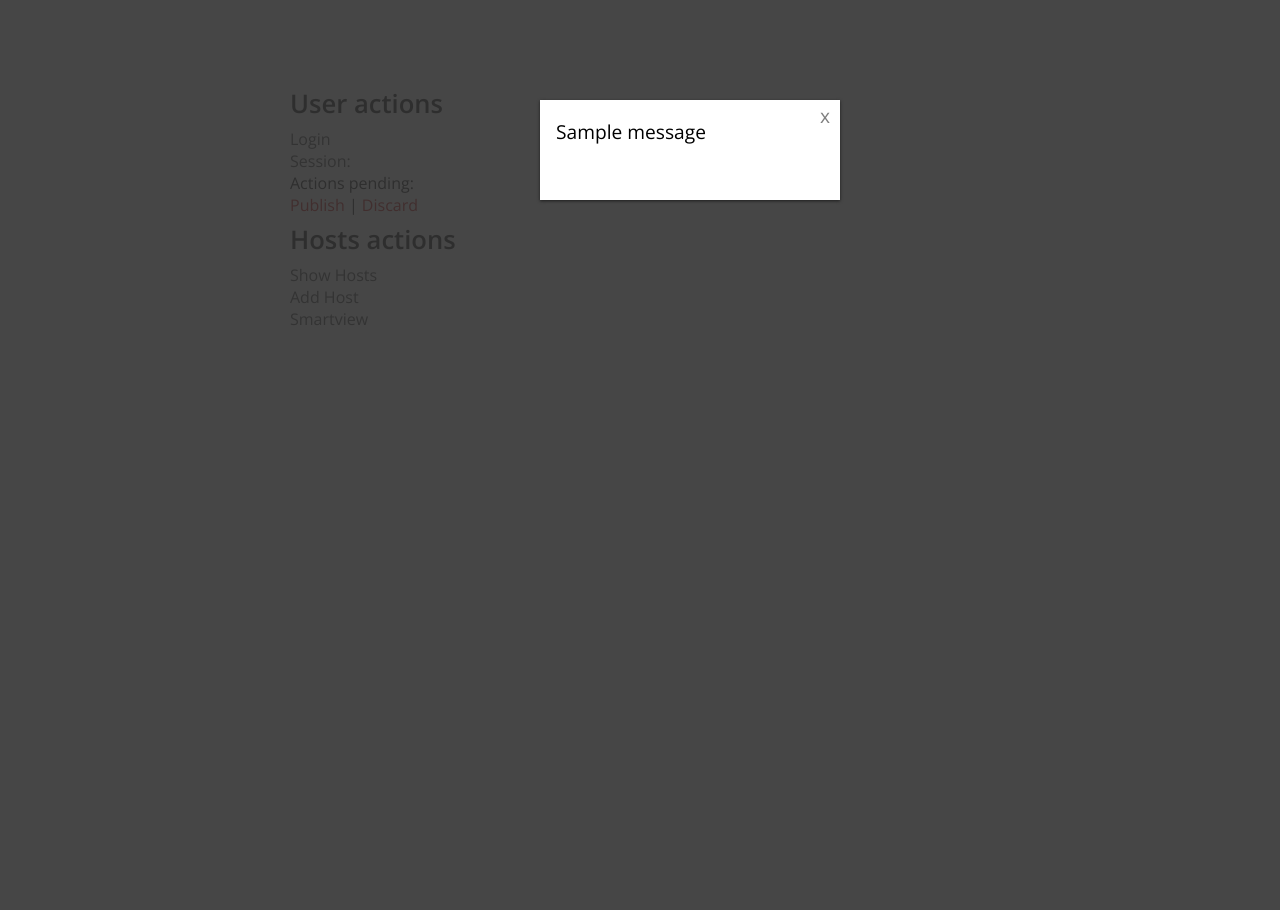
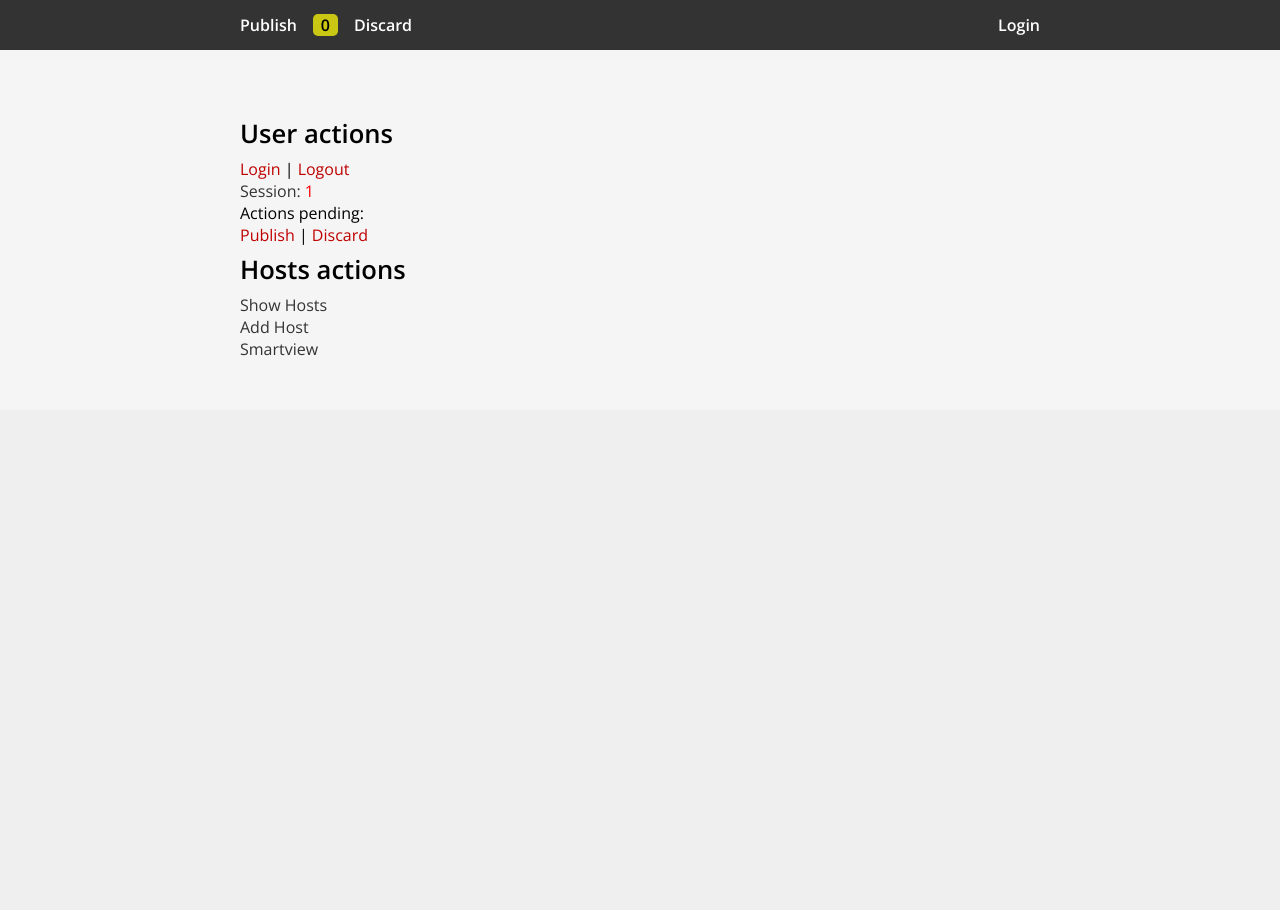
Before and after one commit to manelromero/checkpoint, a Flask app: page / in a window 1280 px wide. Before the commit the page ends 325 px from the top, so only its background shows below. Run offline with Flask 2, Linux system fonts and the light colour scheme; one stand-in notice (Sample message) is shown.

Commit message:
Add top bar

```diff
--- a/app.py
+++ b/app.py
@@ -2,9 +2,9 @@ import requests, json
 from time import strftime
 from datetime import datetime
 from flask import Flask, request, render_template, redirect, url_for, flash
-from forms import HostForm
 from requests.packages.urllib3.exceptions import InsecureRequestWarning
 from models import Host
+from forms import HostForm
 import jinja2
 
 
@@ -16,18 +16,36 @@ app.config.from_object('config')
 
 
 sid = ''
+user = ''
 changes = 0
 
 @app.route('/')
 def home():
-    return render_template('home.html', sid=sid, changes=changes)
+    return render_template('home.html', sid=sid, changes=changes, user=user)
 
 
+# login
 @app.route('/login')
 def register():
-    global sid
+    global sid, user
     sid = login(app.config['USER'], app.config['PASSWORD'])
-    flash('User registered!')
+    data = {}
+    call = api_call('show-session', data, sid)
+    user = call['user-name']
+    flash('User logged in!')
+    return redirect(url_for('home'))
+
+
+#logout
+@app.route('/logout')
+def logout():
+    global sid, user
+    data = {}
+    call = api_call('logout', data, sid)
+    if call['message'] == 'OK':
+        sid = ''
+        user = ''
+    flash('User logged out!')
     return redirect(url_for('home'))
 
 
@@ -46,7 +64,7 @@ def addHost():
         changes += 1
         return redirect(url_for('showHosts'))
     else:
-        return render_template('new-host.html', form=form)
+        return render_template('new-host.html', user=user, form=form, changes=changes)
 
 
 # show hosts
@@ -65,36 +83,33 @@ def showHosts():
             'last_modify_time': call['meta-info']['last-modify-time']['posix']
             }
         hosts.append(host)
-    return render_template('show-hosts.html', hosts=hosts, changes=changes)
+    return render_template('show-hosts.html', user=user, hosts=hosts, changes=changes)
 
 
 # edit host
 @app.route('/edit-host/<host_uid>', methods=['GET', 'POST'])
 def editHost(host_uid):
-    hosts = []
-    data = {}
-    call = api_call('show-hosts', data, sid)
-    for object in call['objects']:
-        data = {'uid': object['uid']}
-        call = api_call('show-host', data, sid)
-        host = {
-            'uid': call['uid'],
-            'name': call['name'],
-            'ip_address': call['ipv4-address']
-            }
-        hosts.append(host)
-    if request.method == 'POST' and form.validate():
+    data = {'uid': host_uid}
+    call = api_call('show-host', data, sid)
+    host = {
+        'uid': call['uid'],
+        'name': call['name'],
+        'ip_address': call['ipv4-address']
+        }
+    form = HostForm(request.form)
+    if request.method == 'POST':
+        print '\nForm errors: ', form.errors, form.validate()
         data = {
-            'name': form.name.data,
+            'uid': host['uid'],
             'ip-address': form.ip_address.data
             }
-        call = api_call('add-host', data, sid)
-        flash('Host added!')
+        call = api_call('set-host', data, sid)
+        flash('Host edited!')
         global changes
         changes += 1
         return redirect(url_for('showHosts'))
     else:
-        return render_template('edit-host.html', form=form)
+        return render_template('edit-host.html', user=user, form=form, host=host, changes=changes)
 
 
 # delete host
@@ -114,7 +129,7 @@ def deleteHost(host_uid):
         changes += 1
         return redirect(url_for('showHosts'))
     else:
-        return render_template('delete-host.html', host=host)
+        return render_template('delete-host.html', user=user, host=host, changes=changes)
 
 
 # publish
--- a/forms.py
+++ b/forms.py
@@ -14,7 +14,7 @@ class HostForm(Form):
         validators.InputRequired(message =
             'You have to introduce an IP address'
             ),
-        validators.Length( max = 15,
-            message='The IP address cannot be longer than 15 characters'
+        validators.IPAddress(ipv4 = True, ipv6 = False,
+            message='You have to introduce a valid IP address'
             )
         ])
--- a/static/css/style.css
+++ b/static/css/style.css
@@ -15,6 +15,15 @@ body {
 	font: 400 1rem 'Open Sans', sans-serif;
 }
 
+header {
+	position: fixed;
+	display: flex;
+	align-items: center;
+	width: 100%;
+	height: 50px;
+	background-color: #333;
+}
+
 h2 {
 	font: 600 1.6rem/3rem 'Open Sans', sans-serif;
 }
@@ -28,12 +37,28 @@ p {
 	color: #333;
 }
 
+footer {
+	float: left;
+	margin-top: 50px;
+	height: 500px;
+	width: 100%;
+	background-color: #efefef;
+}
+
 a {
 	text-decoration: none;
 	color: #333;
 }
 
 a:hover {
+	text-decoration: underline;
+}
+
+.negative {
+	color: #fff;
+}
+
+.negative:hover {
 	text-decoration: underline;
 }
 
@@ -62,6 +87,41 @@ input:focus {
 	outline: 0;
 }
 
+nav {
+	margin: auto;
+	width: 800px; /* temp */
+	max-width: 800px;
+	font: 600 1rem 'Open Sans', sans-serif;
+	color: #fff;
+}
+
+.nav-data {
+	width: 80%;
+	float: left;
+}
+
+.publish {
+	float: left;
+}
+
+.publish-num {
+	float: left;
+	margin: 0 1rem;
+	padding: 0 0.5rem;
+	background-color: #cac714;
+	border-radius: 5px;
+	color: #000;
+}
+
+.login {
+	width: 20%;
+	float: right;
+	text-align: right;
+}
+
+.user {
+	color: #cac714;
+}
 .error {
 	color: #ff0000;
 	position: relative;
@@ -104,44 +164,23 @@ input:focus {
 
 .container {
 	margin: auto;
-	max-width: 700px;
-	padding-top: 80px;
+	max-width: 800px;
+	padding-top: 110px;
 }
 
 .flash {
 	width: 100vw;
-	height: 100vh;
 	position: absolute;
-	top: 0;
+	top: 50px;
 	left: 0;
-	background-color: rgba(51, 51, 51, 0.9);
+	text-align: center;
+	background-color: rgba(191, 0, 0, 0.2);
 	z-index: 5;
 }
 
-.flash-modal {
-	width: 300px;
-	height: 100px;
-	position: absolute;
-	left: calc((100vw - 200px) / 2);
-	top: 100px;
-	background-color: #fff;
-	box-shadow: 0 1px 3px rgba(0, 0, 0, 0.6);
-	font: 400 1.2rem/2rem 'Open Sans', sans-serif;
-	color: #000;
-	padding: 1rem;
-	z-index: 10;
-}
-
-.flash-modal::after {
-	content: 'x';
-	position: absolute;
-	top: 0;
-	right: 10px;
-	opacity: .5;
-}
-
-.flash-modal:hover:after {
-	opacity: 1;
+.flash-message {
+	font: 400 1rem/3rem 'Open Sans', sans-serif;
+	color: #bf0000;
 }
 
 .table {
@@ -194,10 +233,11 @@ input:focus {
 
 button,
 input[type=submit] {
+	float: left;
+	clear: right;
 	min-width: 100px;
-	float: left;
-	margin-top: 1rem;
-	margin-right: 1rem;
+	margin: 1rem;
+	margin-left: 0;
     background-color: #fff;
     color: #bf0000;
 	font: 600 1rem 'Open Sans', sans-serif;
--- a/static/js/main.js
+++ b/static/js/main.js
@@ -1,4 +1,6 @@
 $(document).ready(function() {
+
+	$('.flash').delay(2000).slideUp(300);
 
 	$('.row').mouseover(function() {
 		$(this).css('background-color', 'rgba(191, 0, 0, 0.05');
@@ -9,7 +11,7 @@ $(document).ready(function() {
 	});
 
 	$('.flash').click(function() {
-		$(this).hide();
+		$(this).slideUp(500);
 	});
 
 });
--- a/templates/home.html
+++ b/templates/home.html
@@ -6,7 +6,7 @@
     {% if messages %}
         {% for message in messages %}
         <div class="flash">
-            <div class="flash-modal">{{ message }}</div>
+            <div class="flash-message">{{ message }}</div>
         </div>
         {% endfor %}
     {% endif %}
@@ -14,7 +14,8 @@
 
     <h2>User actions</h2>
     <div class="home-link">
-        <a href="{{ url_for('register') }}" class="underline">Login</a>
+        <a href="{{ url_for('register') }}" class="titol-enllac">Login</a> |
+        <a href="{{ url_for('logout') }}" class="titol-enllac">Logout</a>
     </div>
     <p>Session: {% if sid %}<span style="color:red">{{ sid }}</span>{% endif %}</p>
     <div>Actions pending: {% if changes %}{{ changes }}{% endif %}</div>
@@ -25,13 +26,13 @@
 
     <h2>Hosts actions</h2>
     <div class="home-link">
-        <a href="{{ url_for('showHosts') }}" class="underline">Show Hosts</a>
+        <a href="{{ url_for('showHosts') }}">Show Hosts</a>
     </div>
     <div class="home-link">
-    	<a href="{{ url_for('addHost') }}" class="underline">Add Host</a>
+    	<a href="{{ url_for('addHost') }}">Add Host</a>
     </div>
     <div class="home-link">
-        <a href="#" id="smartview" class="underline">Smartview</a>
+        <a href="#" id="smartview">Smartview</a>
     </div>
 
 
--- a/templates/layout.html
+++ b/templates/layout.html
@@ -11,8 +11,34 @@
 </head>
 <body>
 
+	<header>
+		<nav>
+			<div class="nav-data">
+		        <a href="{{ url_for('publish') }}" class="publish negative">Publish</a>
+			    <div class="publish-num">
+			    {% if changes %}
+			    	{{ changes }}
+			    {% else %}
+			    	0
+			    {% endif %}
+			    </div>
+			    <a href="{{ url_for('discard') }}" class="publish negative">Discard</a>
+			</div>
+			<div class="login">
+				{% if user %}
+				<div class="user">{{ user }}</div>
+				{% else %}
+				<a href="{{ url_for('register') }}" class="negative">Login</a>
+				{% endif %}
+			</div>
+		</nav>
+	</header>
+
 	<div class="container">
 		{% block content %}{% endblock %}
 	</div>
+
+	<footer></footer>
+
 </body>
 </html>
--- a/templates/new-host.html
+++ b/templates/new-host.html
@@ -10,7 +10,7 @@
 
 		<ul>
 
-			<li>{{ form.name.label }} {{ form.name(size=10) }}</li>
+			<li>{{ form.name.label }} {{ form.name(size=15) }}</li>
 			{% if form.name.errors %}
 				{% for error in form.name.errors %}
 					<span class="error">{{ error }}</span>
--- a/templates/show-hosts.html
+++ b/templates/show-hosts.html
@@ -8,7 +8,7 @@
         {% if messages %}
             {% for message in messages %}
             <div class="flash">
-                <div class="flash-modal">{{ message }}</div>
+                <div class="flash-message">{{ message }}</div>
             </div>
             {% endfor %}
         {% endif %}
@@ -39,7 +39,6 @@
                 <div class="cell small-cell center">
                     <a href="{{ url_for('deleteHost', host_uid=host.uid) }}">
                         <img src="{{ url_for('static', filename='img/garbage.svg') }}" class="icon" alt="Delete">
-
                     </a>
                 </div>
             </div>
```
Also changed, not shown: templates/edit-host.html (+4 -9 lines).
